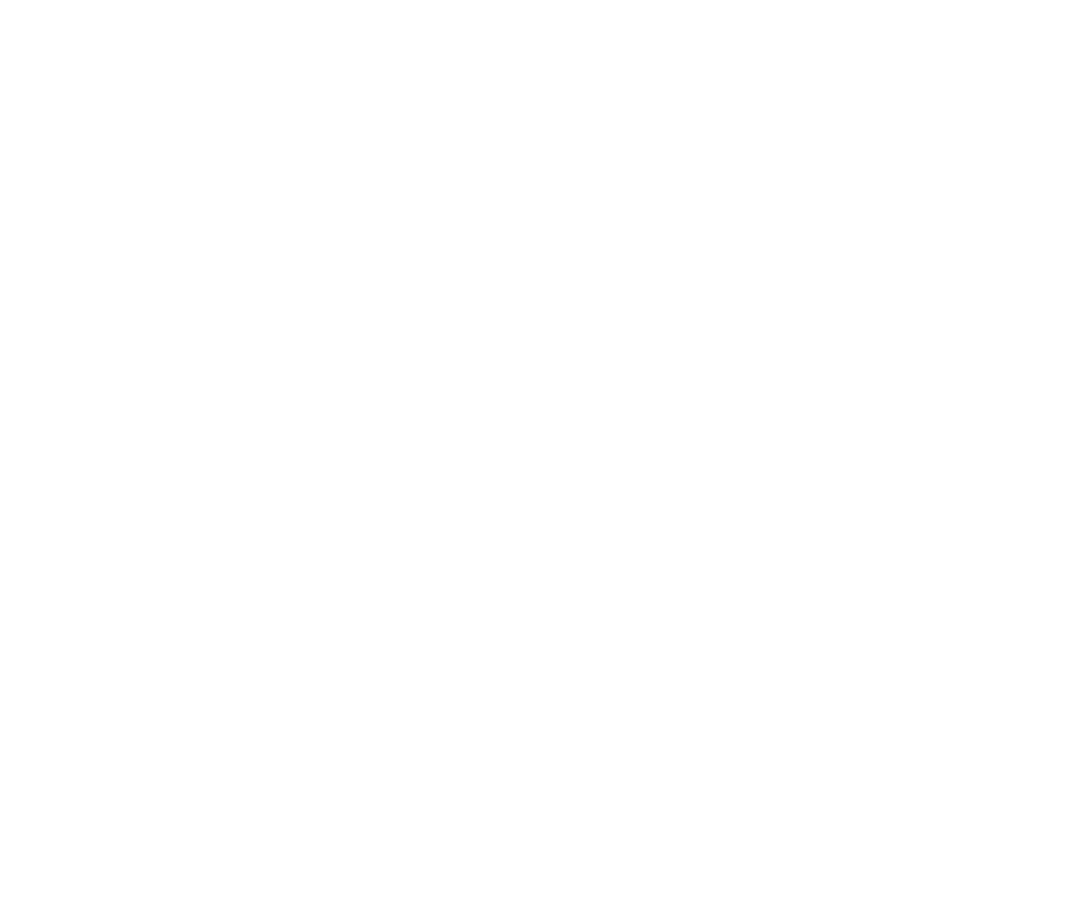
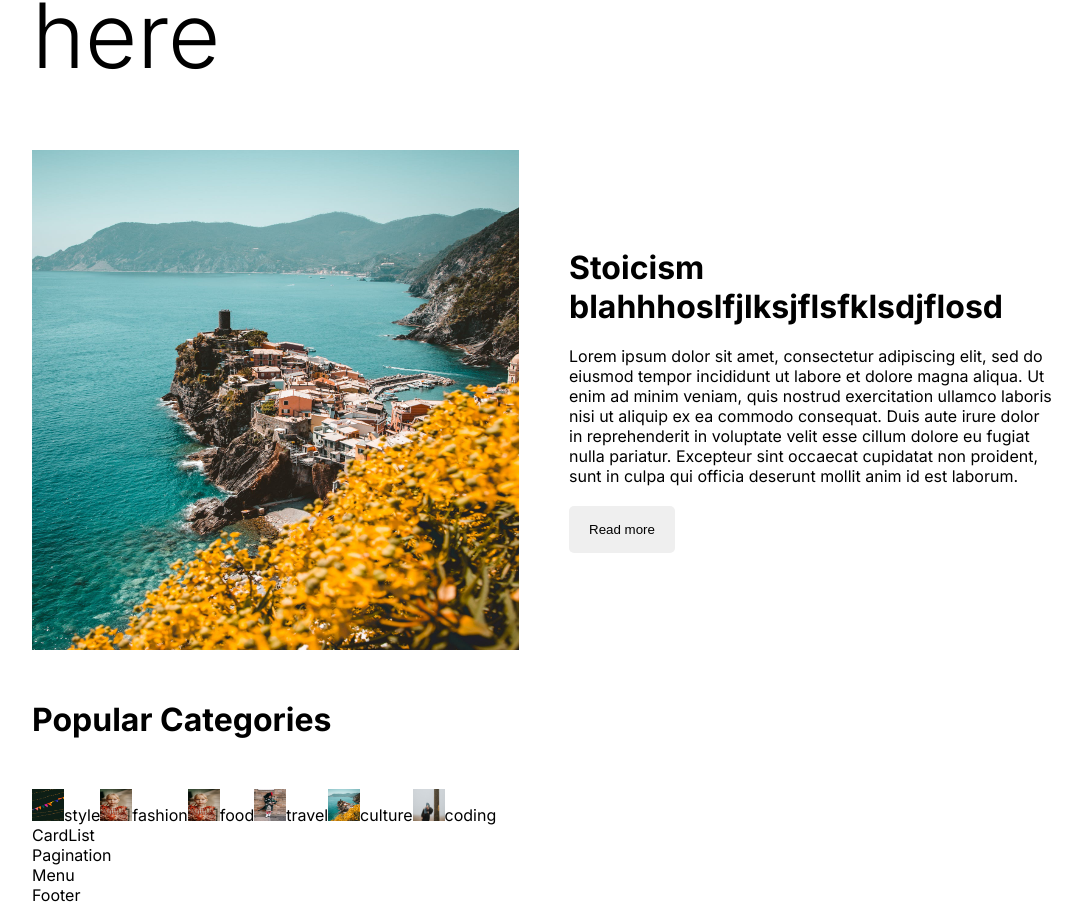
Before and after one commit to trung-nguyen-code/MyBlog, a Next.js app: page / in a window 1280 px wide. Shown: the part 367-1272 px from the top of the page, without its empty margins (96-1178 px from the left). Before the commit the page ends 800 px from the top, so only its background shows below. Built offline with nearby package versions, Linux system fonts and the light colour scheme.

Commit message:
Categories List

```diff
--- a/src/components/authLink/authLink.jsx
+++ b/src/components/authLink/authLink.jsx
@@ -10,7 +10,9 @@
   return (
     <>
       {status === "notauthenticated" ? (
-        <Link href="/login">Login</Link>
+        <Link href="/login" className={styles.link}>
+          Login
+        </Link>
       ) : (
         <>
           <Link href="/write" className={styles.link}>
--- a/src/components/authLink/authLink.module.css
+++ b/src/components/authLink/authLink.module.css
@@ -16,6 +16,21 @@
   background-color: var(--textColor);
 }
 
+.responsiveMenu {
+  position: absolute;
+  top: 100px;
+  left: 0;
+  background-color: var(--bg);
+  height: calc(100vh-100px);
+  width: 100%;
+  display: flex;
+  flex-direction: column;
+  align-items: center;
+  justify-content: center;
+  gap: 50px;
+  font-size: 36px;
+}
+
 @media screen and (max-width: 640px) {
   .burger {
     display: flex;
--- a/src/components/categoryList/CategoryList.jsx
+++ b/src/components/categoryList/CategoryList.jsx
@@ -1,8 +1,93 @@
 import styles from "./categoryList.module.css";
 import React from "react";
+import Link from "next/link";
+import Image from "next/image";
 
 const CategoryList = () => {
-  return <div className={styles.container}>CategoryList</div>;
+  return (
+    <div className={styles.container}>
+      <h1 className={styles.title}>Popular Categories</h1>
+      <div className={styles.categories}>
+        <div className={styles.category}>
+          <Link
+            href="/blog?cat=style"
+            className={`${styles.category} ${styles.style}`}
+          >
+            <Image
+              src="/style.png"
+              alt=""
+              width={32}
+              height={32}
+              className={styles.image}
+            />
+            style
+          </Link>
+          <Link
+            href={"/blog"}
+            className={`${styles.category} ${styles.fashion}`}
+          >
+            <Image
+              src="/fashion.png"
+              alt=""
+              width={32}
+              height={32}
+              className={styles.image}
+            />
+            fashion
+          </Link>
+          <Link href={"/blog"} className={`${styles.category} ${styles.food}`}>
+            <Image
+              src="/fashion.png"
+              alt=""
+              width={32}
+              height={32}
+              className={styles.image}
+            />
+            food
+          </Link>
+          <Link
+            href={"/blog"}
+            className={`${styles.category} ${styles.travel}`}
+          >
+            <Image
+              src="/travel.png"
+              alt=""
+              width={32}
+              height={32}
+              className={styles.image}
+            />
+            travel
+          </Link>
+          <Link
+            href={"/blog"}
+            className={`${styles.category} ${styles.culture}`}
+          >
+            <Image
+              src="/culture.png"
+              alt=""
+              width={32}
+              height={32}
+              className={styles.image}
+            />
+            culture
+          </Link>
+          <Link
+            href={"/blog"}
+            className={`${styles.category} ${styles.coding}`}
+          >
+            <Image
+              src="/coding.png"
+              alt=""
+              width={32}
+              height={32}
+              className={styles.image}
+            />
+            coding
+          </Link>
+        </div>
+      </div>
+    </div>
+  );
 };
 
 export default CategoryList;
--- a/src/components/categoryList/categoryList.module.css
+++ b/src/components/categoryList/categoryList.module.css
@@ -0,0 +1,14 @@
+.container {
+}
+
+.title {
+  margin: 50px 0px;
+}
+
+.categories {
+  display: flex;
+  flex-wrap: wrap;
+  justify-content: space-between;
+  gap: 20px;
+  align-items: center;
+}
--- a/src/components/featured/Featured.jsx
+++ b/src/components/featured/Featured.jsx
@@ -1,8 +1,33 @@
 import styles from "./featured.module.css";
 import React from "react";
+import Image from "next/image";
 
 const Featured = () => {
-  return <div className={styles.container}>Featured</div>;
+  return (
+    <div className={styles.container}>
+      <h1 className={styles.title}>
+        <b>Welcome to my blog!</b> Discover my journeys here
+      </h1>
+      <div className={styles.post}>
+        <div className={styles.imgContainer}>
+          <Image src="/p1.jpeg" alt="" fill />
+        </div>
+        <div className={styles.textContainer}>
+          <h1>Stoicism blahhhoslfjlksjflsfklsdjflosd</h1>
+          <p>
+            Lorem ipsum dolor sit amet, consectetur adipiscing elit, sed do
+            eiusmod tempor incididunt ut labore et dolore magna aliqua. Ut enim
+            ad minim veniam, quis nostrud exercitation ullamco laboris nisi ut
+            aliquip ex ea commodo consequat. Duis aute irure dolor in
+            reprehenderit in voluptate velit esse cillum dolore eu fugiat nulla
+            pariatur. Excepteur sint occaecat cupidatat non proident, sunt in
+            culpa qui officia deserunt mollit anim id est laborum.
+          </p>
+          <button className={styles.button}>Read more</button>
+        </div>
+      </div>
+    </div>
+  );
 };
 
 export default Featured;
--- a/src/components/featured/featured.module.css
+++ b/src/components/featured/featured.module.css
@@ -0,0 +1,48 @@
+.container {
+  margin-top: 30px;
+}
+
+.title {
+  font-size: 90px;
+  font-weight: 300;
+}
+.image {
+  object-fit: cover;
+}
+
+.post {
+  margin-top: 60px;
+  display: flex;
+  align-items: center;
+  gap: 50px;
+}
+
+.imgContainer {
+  flex: 1;
+  height: 500px;
+  position: relative;
+}
+
+.textContainer {
+  flex: 1;
+  display: flex;
+  flex-direction: column;
+  gap: 20px;
+}
+
+.postTitle {
+  font-size: 40px;
+}
+
+.postDesc {
+  font-size: 20px;
+  font-weight: 300;
+  color: var(--softTextColor);
+}
+
+.button {
+  padding: 16px 20px;
+  border: none;
+  border-radius: 5px;
+  width: max-content;
+}
```
